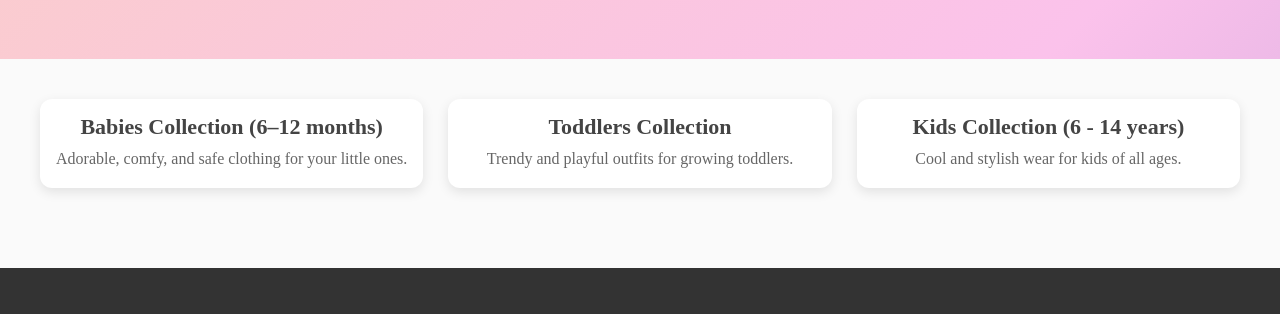
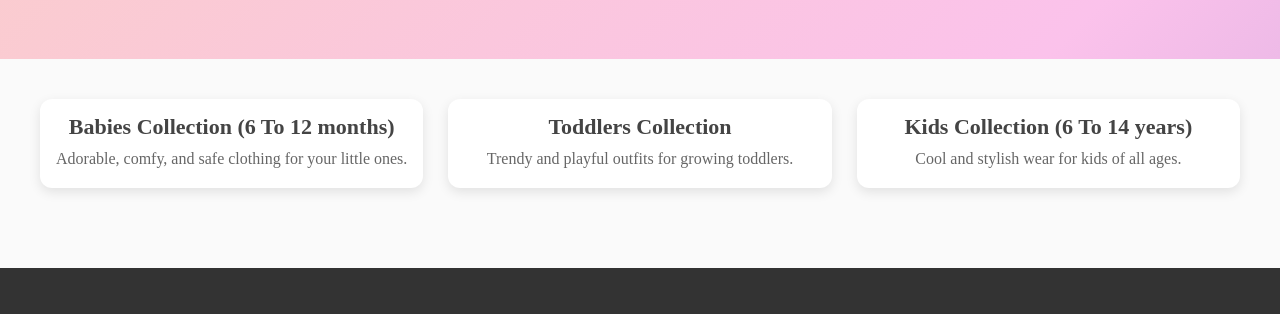
Before and after one commit to halimaniprathamesh-code/pradhiwear.github.io, a plain HTML site: page index.html in a window 1280 px wide. Shown: the part 261-575 px from the top of the page. Drawn offline with Linux system fonts and the light colour scheme.

Commit message:
Update index.html

```diff
--- a/index.html
+++ b/index.html
@@ -116,7 +116,7 @@
   <section class="collections">
     <!-- Babies -->
     <div class="collection">
-      <h2>Babies Collection (6–12 months)</h2>
+      <h2>Babies Collection (6 To 12 months)</h2>
       <p>Adorable, comfy, and safe clothing for your little ones.</p>
     </div>
     <!-- Toddlers -->
@@ -128,7 +128,7 @@
     <!-- Kids -->
     <div class="collection">
 
-      <h2>Kids Collection (6 - 14 years)</h2>
+      <h2>Kids Collection (6 To 14 years)</h2>
       <p>Cool and stylish wear for kids of all ages.</p>
     </div>
   </section>
```
